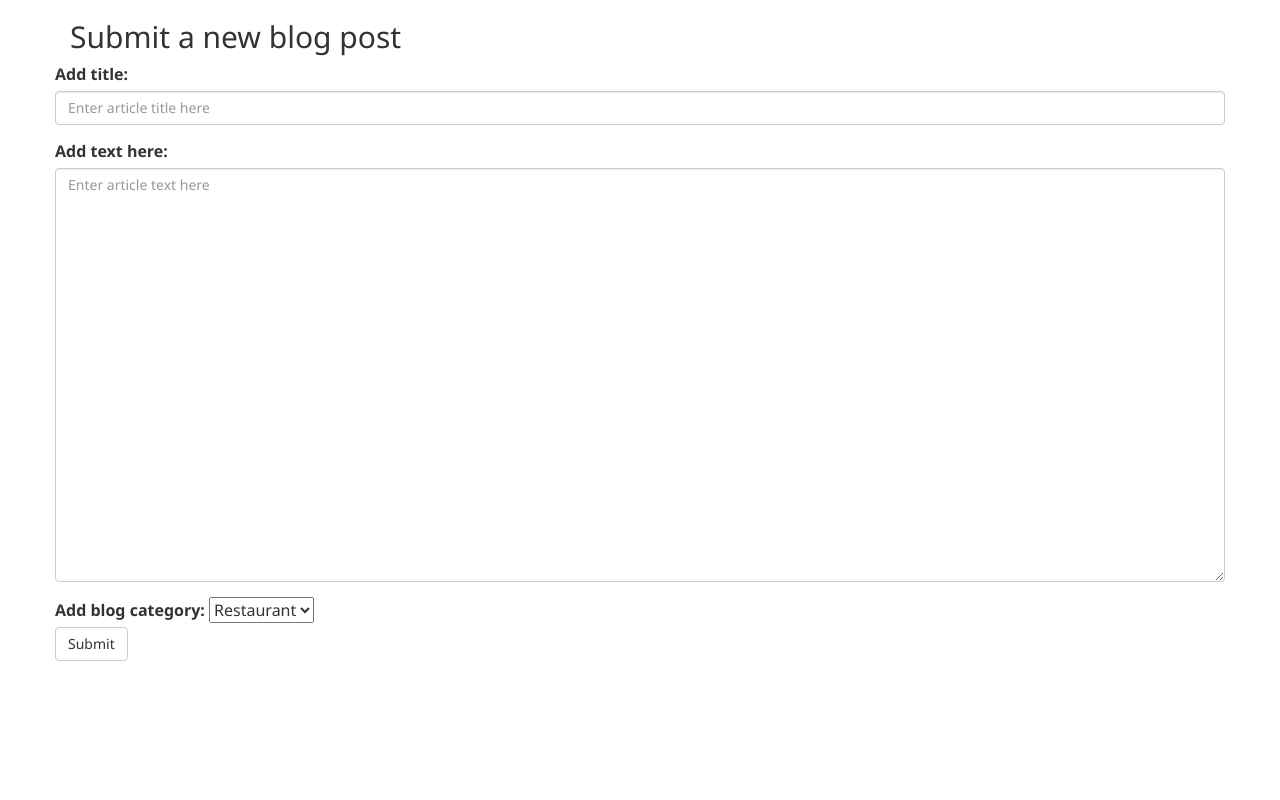
After one commit to revathybharath/miniproject, a PHP site: page /template/blog_view_form.phtml in a window 1280 px wide. The commit adds this page. Run offline with PHP 8.4, Linux system fonts and the light colour scheme.

Commit message:
Add categories to Submit Post form
Add createBlogPost.php so that Header can be seen on Submit Post page

```diff
--- a/BlogSite/web/css/blog-post.css
+++ b/BlogSite/web/css/blog-post.css
@@ -54,7 +54,7 @@ body{ overflow-y: scroll; padding: 0; margin: 0; font-family: Segoe UI; font-siz
     width: 500px;
     height: 30px;
 }
-#nav{ background-color: #222; position: fixed; width: 100%; top: 0; }
+#nav{ background-color: #222; position: fixed; width: 100%; top: 0; z-index:1;}
 #nav-wrapper{ width: 960px; margin: 0 auto; text-align: left; }
 #nav ul{ list-style-type: none; padding: 0; margin: 0; }
 #nav ul li{ display: inline-block; color: #CCC; }
--- a/BlogSite/web/css/view-article.css
+++ b/BlogSite/web/css/view-article.css
@@ -7,6 +7,9 @@ and open the template in the editor.
     Created on : Jul 13, 2016, 9:42:37 PM
     Author     : katrna
 */
+.blog-content {
+    z-index:0;
+}
 
 .blog-article{
    margin-left: 10%;
--- a/BlogSite/web/index.php
+++ b/BlogSite/web/index.php
@@ -13,6 +13,6 @@ $result = App\read_articles($pdo);
 
 echo display('preview_articles', ['articles' => $result]);
 ?>
-<h2> <a href="/template/blog_post_form.html"><font face="verdana">Submit an article</font></a></h2>
+<h3> <a href="/createBlogPost.php"><font face="verdana">Submit an article</font></a></h3>
 
 <?php include("Footer.php"); ?>
--- /dev/null
+++ b/BlogSite/web/template/blog_view_form.phtml
@@ -0,0 +1,43 @@
+<html>
+<head>
+  <title>Add a post</title>
+  <meta charset="utf-8">
+  <meta name="viewport" content="width=device-width, initial-scale=1">
+  <link rel="stylesheet" href="../css/bootstrap.min.css">
+    <!--  <script src="https://ajax.googleapis.com/ajax/libs/jquery/1.12.4/jquery.min.js"></script>
+    <script src="../js/bootstrap.min.js"></script>-->
+  <link href="css/blog-post.css" rel="stylesheet" type="text/css"/>
+
+</head>
+
+<body>
+    <div class="container">
+        <h2>Submit a new blog post</h2>
+
+        <form action="../recieveBlogPost.php" method="POST" role="form" class="form-horizontal">
+
+            <div class="form-group">
+                <label for="post">Add title:</label>
+                <input type="text" class="form-control" name="articleTitle" placeholder="Enter article title here">
+            </div>
+
+            <div class="form-group">
+                <label for="article">Add text here: </label>
+                <textarea class="form-control" rows="20" id="comment" name="articleData" placeholder="Enter article text here"></textarea>
+            </div>
+             <div class="form-group">
+                <label for="category">Add blog category: </label>
+                <select name="category">
+                 <option value="Restaurant">Restaurant</option>
+                 <option value="Shopping">Shopping</option>
+                 <option value="Attraction">Attraction</option>
+                 <option value="Pubs">Pubs</option>
+                 <option value="Art">Art</option>
+                 <option value="Music">Music</option>
+            </select>
+            <br>
+            <button type="submit" class="btn btn-default">Submit</button>
+
+        </form>
+    </div>
+</body>
```
Also changed, not shown: BlogSite/web/createBlogPost.php (added, +17 -0 lines).
